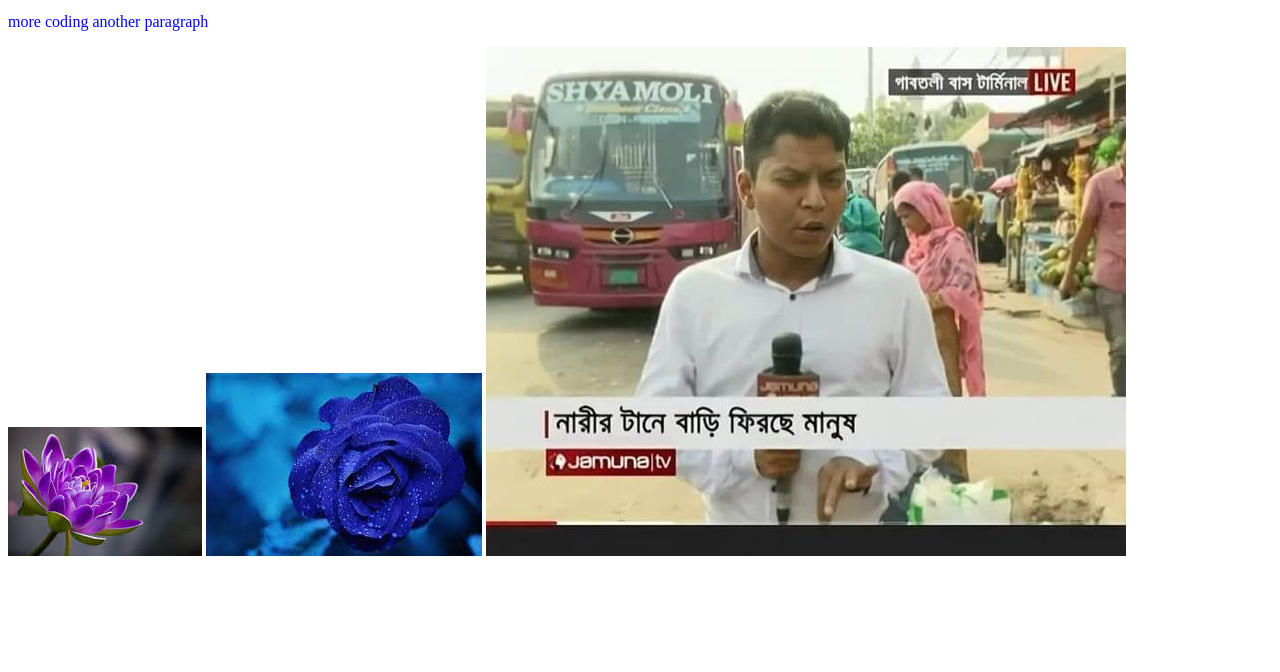
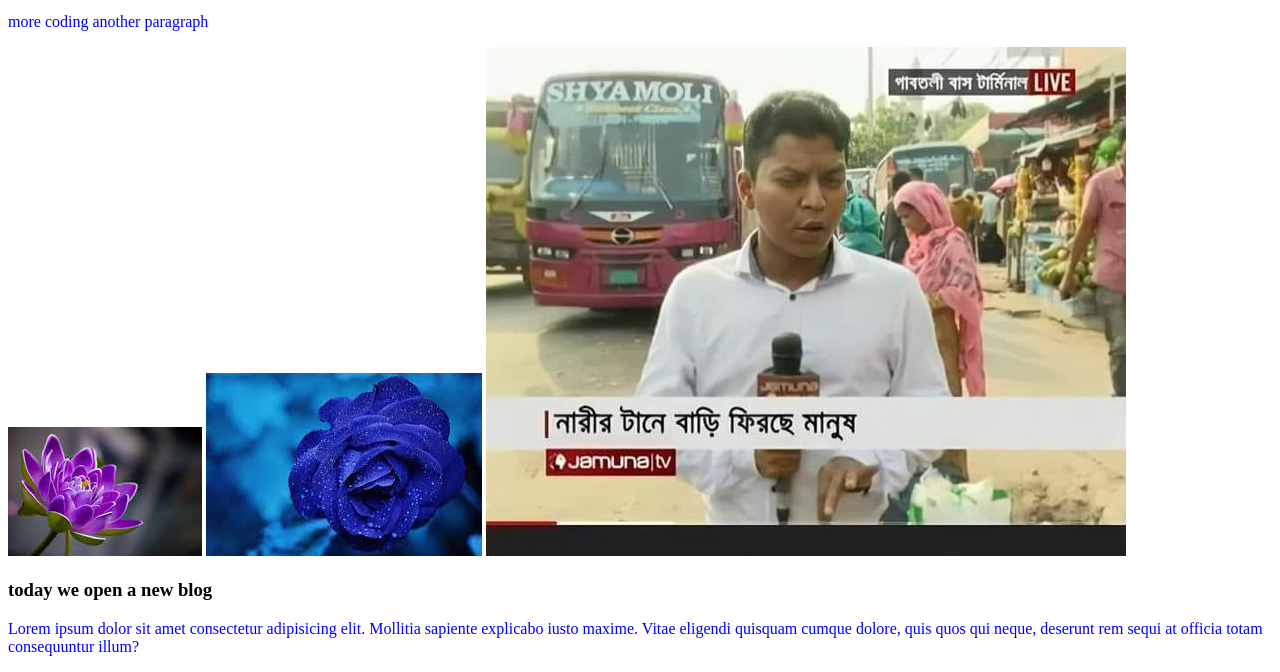
Before and after one commit to ilma9090/my-third-repo, a plain HTML site: page index.html in a window 1280 px wide. Shown: the part 276-948 px from the top of the page. Before the commit the page ends 844 px from the top, so only its background shows below. Drawn offline with Linux system fonts and the light colour scheme.

Commit message:
headed added

```diff
--- a/index.html
+++ b/index.html
@@ -17,5 +17,10 @@
         <img src="flower 1.jpg" alt="beautiful flower">
         <img src="flower 2.jpg" alt="another flower">
         <img src="meme.jpg" alt="meme apa">
+        <div>
+            <h3>today we open a new blog</h3>
+            <p>Lorem ipsum dolor sit amet consectetur adipisicing elit. Mollitia sapiente explicabo iusto maxime. Vitae eligendi quisquam cumque dolore, quis quos qui neque, deserunt rem sequi at officia totam consequuntur illum?
+            </p>
+        </div>
 </body>
 </html>
```
